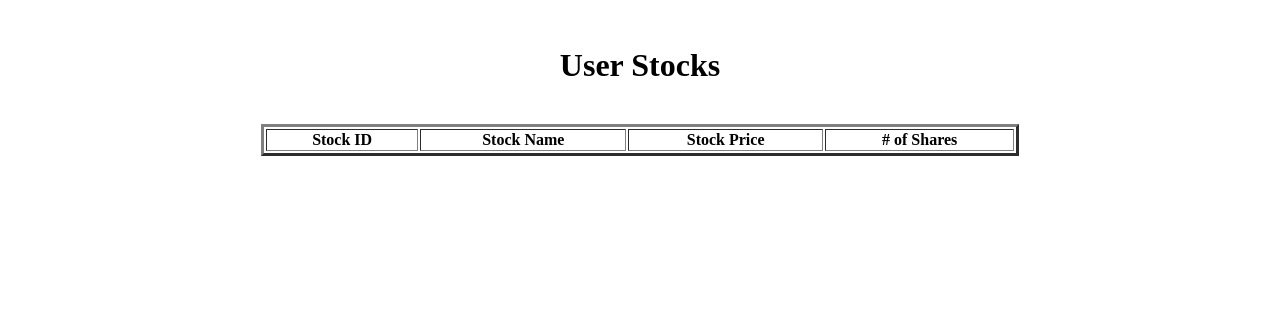
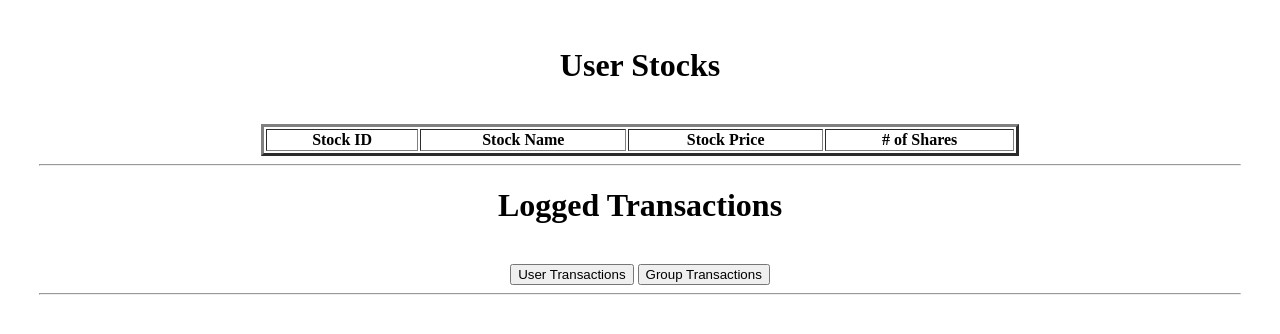
Before and after one commit to nalinahuja/peterpan, a Flask app: template server/templates/portfolio.html in a window 1280 px wide. Shown: the top 334 px of the page. Run offline with Flask 2, Linux system fonts and the light colour scheme; the template is opened without the code that fills it, so the values that code supplies are empty; parts of the project's set-up code (start-up, migrations or seed data) failed here and were passed over.

Commit message:
Project Backup

```diff
--- a/server/templates/index.html
+++ b/server/templates/index.html
@@ -35,6 +35,7 @@
   <div id="Stock1"></div>
   <br>
   <div id="Stock2"></div>
+  <hr style="width:95%;">
 
   <script>
     var layout1 = {
--- a/server/templates/portfolio.html
+++ b/server/templates/portfolio.html
@@ -27,6 +27,13 @@
             {% endfor %}
           </table>
         </div>
+
+        <hr style="width:95%;">
+        <h1>Logged Transactions</h1>
+        <br>
+        <a href="/user_transactions"><button type="button" class="btn btn-success">User Transactions</button></a>
+        <a href="/group_transactions"><button type="button" class="btn btn-danger">Group Transactions</button></a>
+        <hr style="width:95%;">
     </div>
     </center>
   </div>
```
